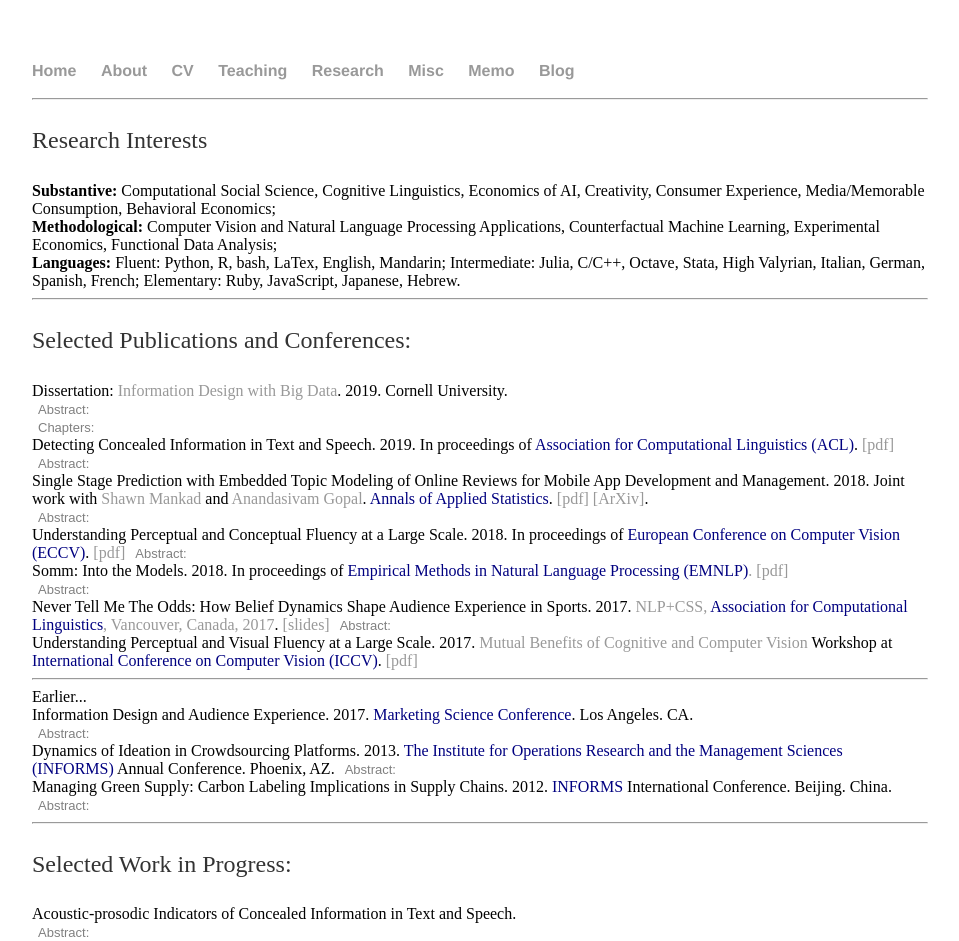
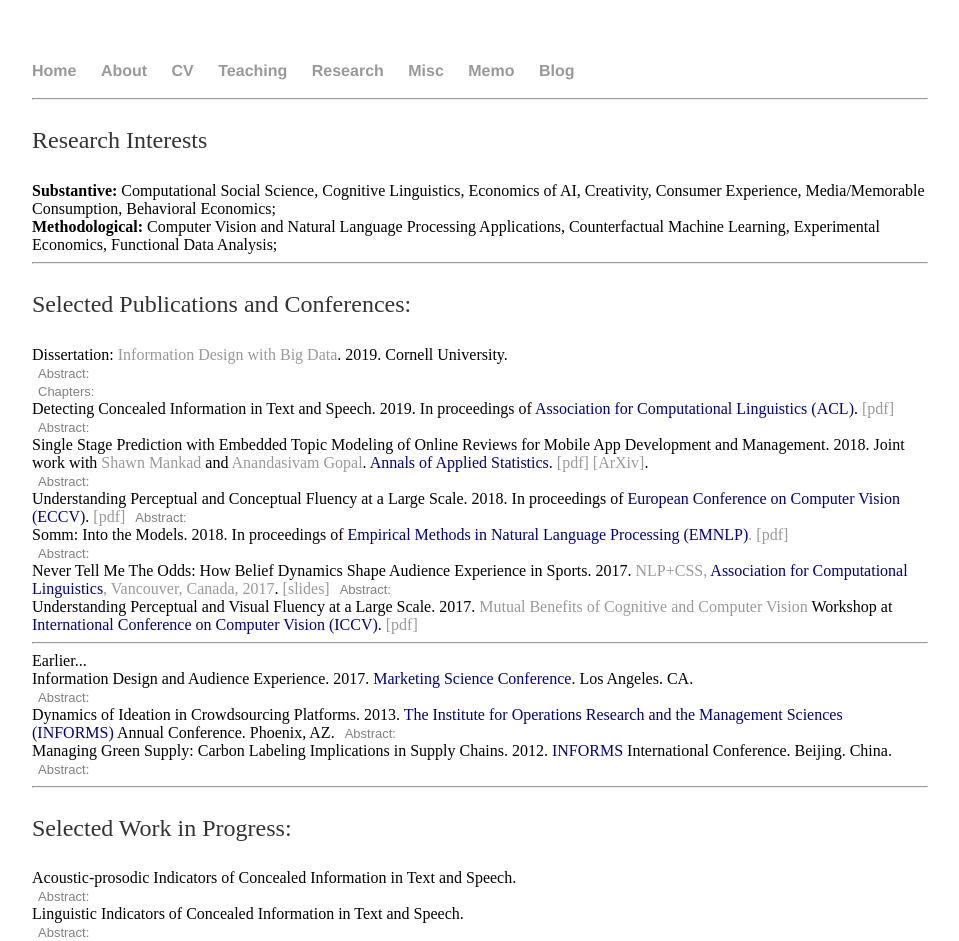
Before and after one commit to shenglih/shenglih.github.io, a Jekyll site: the page built from research/index.html, in a window 1280 px wide. Shown: the top 941 px of the page, without its empty margins (160-1119 px from the left). Built offline with Jekyll 4.4.1, drawn with Linux system fonts in a browser that asks for light colours.

Commit message:
Update index.html

```diff
--- a/research/index.html
+++ b/research/index.html
@@ -44,7 +44,7 @@
 	<p> Research Interests </p>
 	<b>Substantive:</b> Computational Social Science, Cognitive Linguistics, Economics of AI, Creativity, Consumer Experience, Media/Memorable Consumption, Behavioral Economics;<br>
 	<b>Methodological:</b> Computer Vision and Natural Language Processing Applications, Counterfactual Machine Learning, Experimental Economics, Functional Data Analysis;<br>
-        <b>Languages:</b> Fluent: Python, R, bash, LaTex, English, Mandarin; Intermediate: Julia, C/C++, Octave, Stata, High Valyrian, Italian, German, Spanish, French; Elementary: Ruby, JavaScript, Japanese, Hebrew.<br>
+        <!--<b>Languages:</b> Fluent: Python, R, bash, LaTex, English, Mandarin; Intermediate: Julia, C/C++, Octave, Stata, High Valyrian, Italian, German, Spanish, French; Elementary: Ruby, JavaScript, Japanese, Hebrew.<br>-->
 <!-- <h2> Dissertation Title: Media Consumption and Consumer Experience </h2> -->
 <!-- <h2> Dissertation Committee: Shawn Mankad, Vrinda Kadiyali, Kavita Bala, Vithala Rao </h2> -->
 
```
